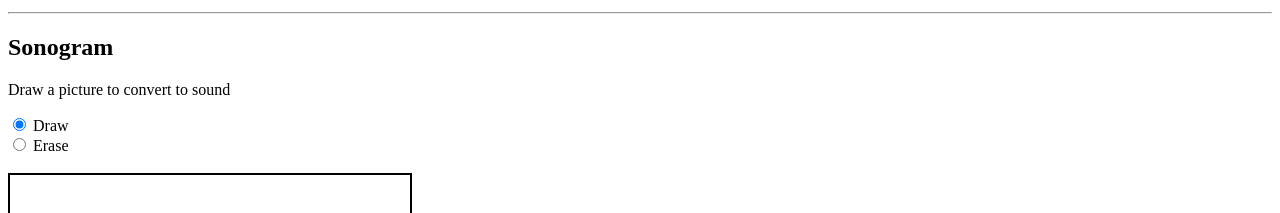
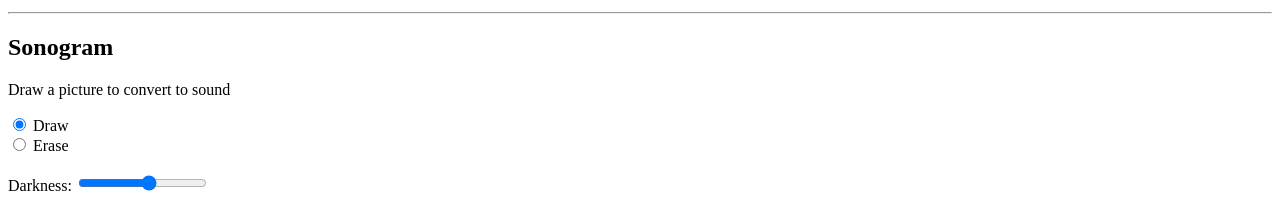
Before and after one commit to joeplattenburg/music, a Flask app: page /sonogram in a window 1280 px wide. Shown: the part 208-421 px from the top of the page. Run offline with Flask 3, Linux system fonts and the light colour scheme; a map, chart or similar area stays blank.

Commit message:
add darkness

```diff
--- a/src/music/templates/sonogram.html
+++ b/src/music/templates/sonogram.html
@@ -12,12 +12,14 @@
         <input type="radio" id="draw" name="draw_mode" value="draw" checked />
         <label for="draw">Draw</label>
         </div>
-
         <div>
         <input type="radio" id="erase" name="draw_mode" value="erase" />
         <label for="erase">Erase</label>
          </div>
         <br>
+        <label for="darkness">Darkness:</label>
+        <input type="range" id="darkness" name="darkness" min="0.1" max="1.0" step="0.1" />
+        <br><br>
         <canvas id="canvas" width="400" height="300"></canvas>
         <br>
 
@@ -89,20 +91,29 @@
 
             function paintPixelBlock(x, y) {
                 const drawMode = document.getElementById('draw');
+                const darkness = document.getElementById('darkness').value ** 2;
                 if (drawMode.checked) {
-                    ctx.fillStyle = 'black';
+                    ctx.fillStyle = `rgba(0, 0, 0, ${darkness})`
                     ctx.fillRect(x, y, 4, 4);
                 } else {
-                    ctx.fillStyle = 'white';
+                    ctx.fillStyle = 'rgb(255, 255, 255)';
                     ctx.fillRect(x - 2, y - 2, 8, 8);
                 }
             }
 
             async function synthesizeAudio() {
+                const tempCanvas = document.createElement('canvas');
+                tempCanvas.width = canvas.width;
+                tempCanvas.height = canvas.height;
+                const tempCtx = tempCanvas.getContext('2d');
+                tempCtx.fillStyle = 'white';
+                tempCtx.fillRect(0, 0, tempCanvas.width, tempCanvas.height);
+                tempCtx.drawImage(canvas, 0, 0);
+
                 const selectedVoice = document.getElementById('voice').value;
                 const selectedScale = document.getElementById('scale').value;
                 const selectedSpeed = document.getElementById('speed').value;
-                const imageDataUrl = canvas.toDataURL('image/png');
+                const imageDataUrl = tempCanvas.toDataURL('image/png');
 
                 const response = await fetch('/sonogram', {
                     method: 'POST',
```
